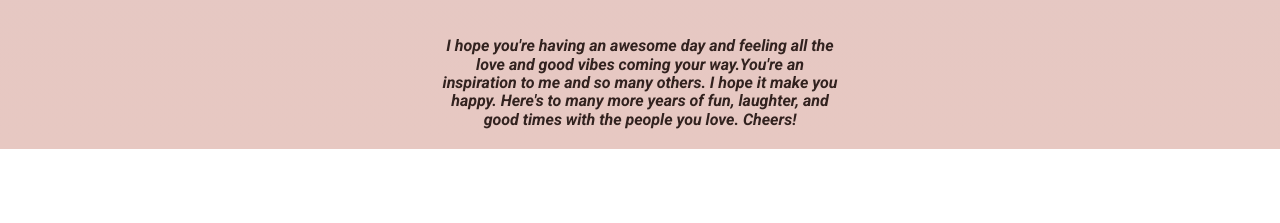
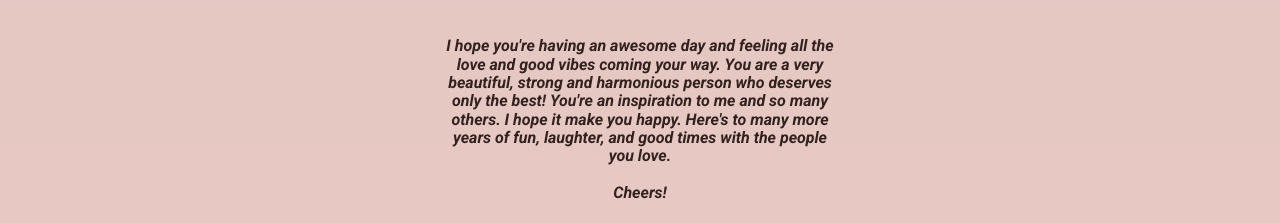
Before and after one commit to Viksia/Elkes_day, a website built with Vite: page index.html in a window 1280 px wide. Shown: the part 2765-2988 px from the top of the page. Before the commit the page ends 2914 px from the top, so only its background shows below. Built offline with nearby package versions, Linux system fonts and the light colour scheme.

Commit message:
Little changed the text

```diff
--- a/index.html
+++ b/index.html
@@ -46,11 +46,14 @@
         <div class="gift-img" id="gift-img-cheers"></div>
     </div>
 
-    <p id="footer">I hope you're having an awesome day and feeling all the love and good vibes coming your way.You're an
+    <p id="footer">I hope you're having an awesome day and feeling all the love and good vibes coming your way. You are
+        a very beautiful, strong and harmonious person who deserves only the best! You're an
         inspiration to me and so many others.
         I hope it make you happy. Here's to many more years of fun, laughter, and good times with the people you love.
-
-        Cheers!</p>
+        <br>
+        <br>
+        Cheers!
+    </p>
 
 </body>
 
```
